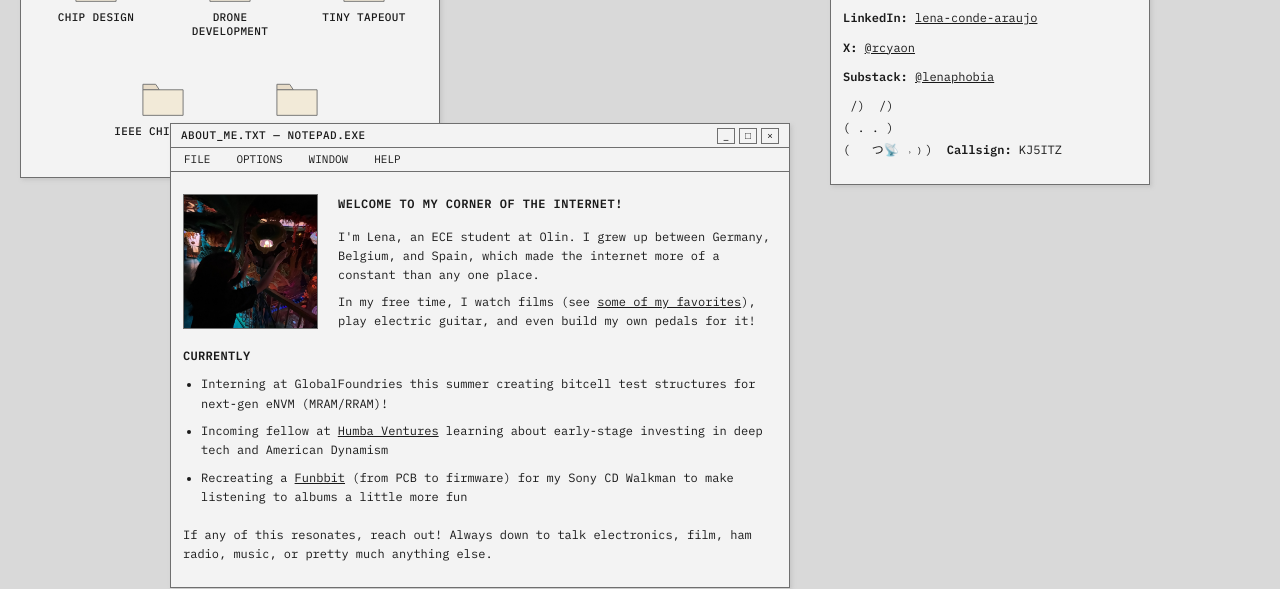
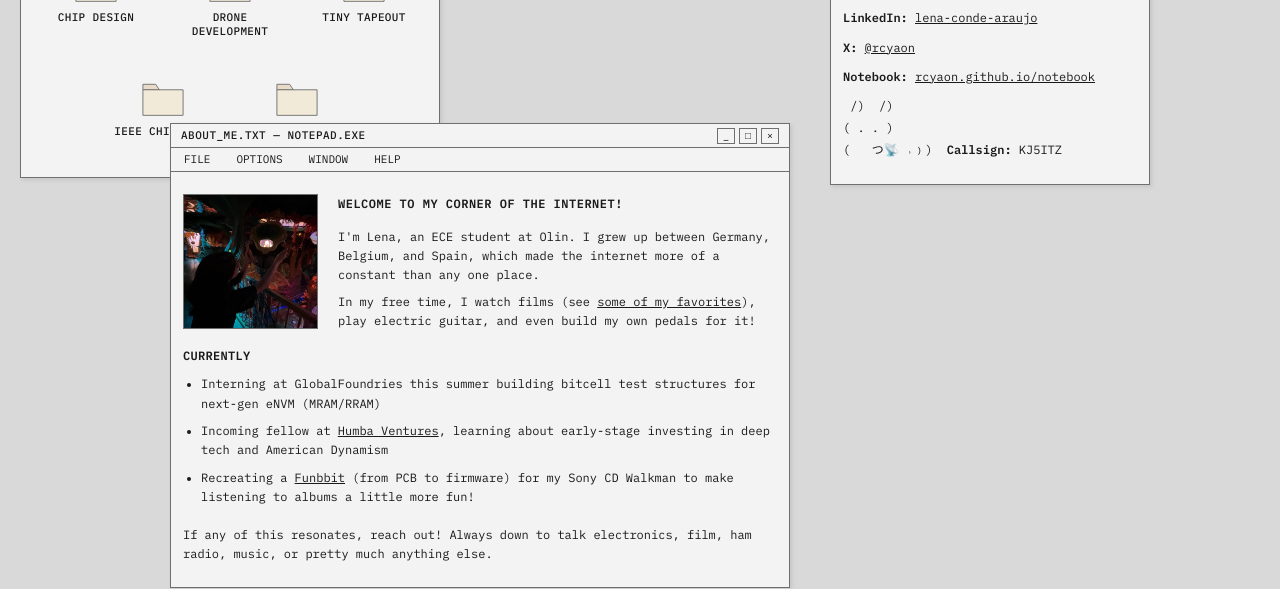
Before and after one commit to rcyaon/website, a website: page index.html in a window 1280 px wide. Shown: the part 137-726 px from the top of the page. Drawn offline with Linux system fonts and the light colour scheme; no server answers.

Commit message:
genuinely obsessed with updating my website

```diff
--- a/index.html
+++ b/index.html
@@ -3,7 +3,6 @@
     <head>
         <meta charset="UTF-8" />
         <meta name="viewport" content="width=device-width, initial-scale=1.0" />
-        <!-- YouTube embeds need a non-no-referrer policy or the player returns Error 153. -->
         <meta name="referrer" content="strict-origin-when-cross-origin" />
         <title>Lena's Desktop</title>
         <link rel="icon" href="favicon.png" type="image/png" />
@@ -114,7 +113,7 @@
                             >
                                 <use href="#icon-folder" />
                             </svg>
-                            <span class="project-icon__label">Chip Design</span>
+                            <span class="project-icon__label">chip Design</span>
                         </button>
                         <button
                             type="button"
@@ -294,19 +293,19 @@
                             </div>
                             <ul class="about-list">
                                 <li>
-                                    Interning at GlobalFoundries this summer creating bitcell test structures
-                                    for next-gen eNVM (MRAM/RRAM)!
+                                    Interning at GlobalFoundries this summer building bitcell test structures
+                                    for next-gen eNVM (MRAM/RRAM)
                                 </li>
                                 <li>
                                     Incoming fellow at <a href="https://humbaventures.com/" target="_blank" rel="noopener"
-                                        >Humba Ventures</a> learning about early-stage investing in deep tech and American Dynamism
+                                        >Humba Ventures</a>, learning about early-stage investing in deep tech and American Dynamism
                                 </li>
                                 <li>
                                     Recreating a
                                     <a
                                         href="https://x.com/ObsoleteSony/status/1780128999781314852" target="_blank" rel="noopener"
                                         >Funbbit</a
-                                    > (from PCB to firmware) for my Sony CD Walkman to make listening to albums a little more fun
+                                    > (from PCB to firmware) for my Sony CD Walkman to make listening to albums a little more fun!
                                 </li>
                             </ul>
                         </div>
@@ -395,7 +394,7 @@
                         <span class="contact-label">X:</span> <a href="https://x.com/rcyaon" target="_blank">@rcyaon</a>
                     </div>
                     <div class="contact-item">
-                        <span class="contact-label">Substack:</span> <a href="https://substack.com/@lenaphobia" target="_blank">@lenaphobia</a>
+                        <span class="contact-label">Notebook:</span> <a href="https://rcyaon.github.io/notebook/" target="_blank">rcyaon.github.io/notebook</a>
                     </div>
                     <pre class="contact-item">
  /)  /)
--- a/main.js
+++ b/main.js
@@ -26,18 +26,18 @@ const PROJECTS = {
   "chip-design": {
     title: "Chip_design.TXT — NOTEPAD.EXE",
     images: [
-      { src: "images/chip_one.JPG", alt: "Chip design photo 1" },
-      { src: "images/chip_two.JPG", alt: "Chip design photo 2" },
+      { src: "images/IMG_9642.JPG", alt: "Chip design photo 1" },
+      { src: "images/IMG_9643.JPG", alt: "Chip design photo 2" },
       { src: "images/firstRender.png", alt: "Chip design photo 3" },
     ],
     sections: [
       {
         heading: "",
-        body: "On Cornell's all-undergrad analog team, we taped out a 4.44 MS/s 8-bit differential SAR ADC in TSMC 180nm. No one was going to hand us the design files, so we figured it out ourselves working through Cadence Virtuoso and a lot of shared notes. One of the only undergraduate teams in the country doing this, it works!",
+        body: "On Cornell's all-undergrad analog team, we taped out a 4.44 MS/s 8-bit differential SAR ADC in TSMC 180nm. No one was going to hand us the design files, so we figured it out ourselves, working through Cadence Virtuoso and a lot of shared notes. One of the only undergraduate teams in the country doing this, and it worked.",
       },
       {
         heading: "",
-        body: "From there we've been exploring two side projects: a novel adiabatic Flash ADC that hits ~80 µW total power (~30× lower than our SAR) using charge-recovery logic, and an asynchronous SAR ADC that self-times between bit decisions instead of waiting on a clock.",
+        body: "From there we explored two side projects: a novel adiabatic Flash ADC that hit ~80 µW total power (~30× lower than our SAR) using charge-recovery logic, and an asynchronous SAR ADC that self-timed between bit decisions instead of waiting on a clock.",
       },
       {
         heading: "Links",
@@ -61,7 +61,6 @@ const PROJECTS = {
         heading: "Links",
         bullets: [
           "GitHub: https://github.com/cornellmotionstudio",
-          "Reflection: https://rcyaon.github.io/notebook/teachingworkshops.html",
         ],
       },
     ],
@@ -94,12 +93,12 @@ const PROJECTS = {
     noMedia: true,
     sections: [
       {
-        heading: "WORK IN PROGRESS",
-        body: "This project is a 2-channel time-interleaved ADC I'm building with my team. We run two slower 8-bit ADCs side by side and stagger their timing to hit 50 MS/s combined. The analog side is mostly done: the track-and-hold circuit, comparator, and CDAC are all designed and simulated, and the CDAC results look clean and linear with just a small, fixable gain error. My teammates have also written digital correction logic for gain and offset mismatch, and early tests show it works.",
+        heading: "In Progress: 2-Channel Time-Interleaved ADC",
+        body: "This project is a 2-channel time-interleaved ADC I'm building with my team (Aevulog) for the IEEE Chipathon, on GF180MCU. We run two 8-bit SAR ADCs side by side, each sampling at 25 MS/s, and stagger their timing to hit 50 MS/s combined.",
       },
       {
         heading: "",
-        body: "Through the IEEE Chipathon, I'm building on my analog design background by diving deeper into full-chip integration, specifically how digital calibration logic has to work with analog blocks in real time. ",
+        body: "Through the Chipathon I'm building on my analog design background by diving deeper into full-chip integration, specifically how digital calibration logic has to work with analog blocks in real time.",
       },
       {
         heading: "Links",
@@ -187,7 +186,6 @@ const PROJECTS = {
 <p>Cocteau Twins and Harold Budd, The Moon and the Melodies</p>
 <img src="https://cdn.sonemic.net/i/600/s/11933c15df434e27c222809d2f782d76/14433302/harold-budd-elizabeth-fraser-robin-guthrie-and-simon-raymonde-the-moon-and-the-melodies-Cover-Art.jpg" width="200" height="200" style="border: 1px solid #6f6f6f;">
 <br>
-
 `,
       },
     ],
@@ -276,7 +274,7 @@ const PROJECTS = {
           },
           {
             heading: "Girls Into VC externship",
-            body: "Externed with the CEO of upskill (\"the horizontal people-search layer for agents\"), did market research and helped move real client hiring work forward.",
+            body: "Externed with the CEO of upskill (\"the horizontal people-search layer for agents\") doing market research and helping out with real client hiring work.",
           },
           {
             heading: "Google Code Next",
```
Also changed, not shown: images/IMG_9643.JPG (added), images/concerts/100_0569_Original.jpeg (deleted), images/concerts/100_1304.JPG (deleted), images/concerts/IMG_6861.jpeg (deleted), images/concerts/IMG_6898.jpeg (deleted), images/concerts/IMG_6922.jpeg (deleted), images/concerts/IMG_6972.jpeg (deleted), 6 other files.
